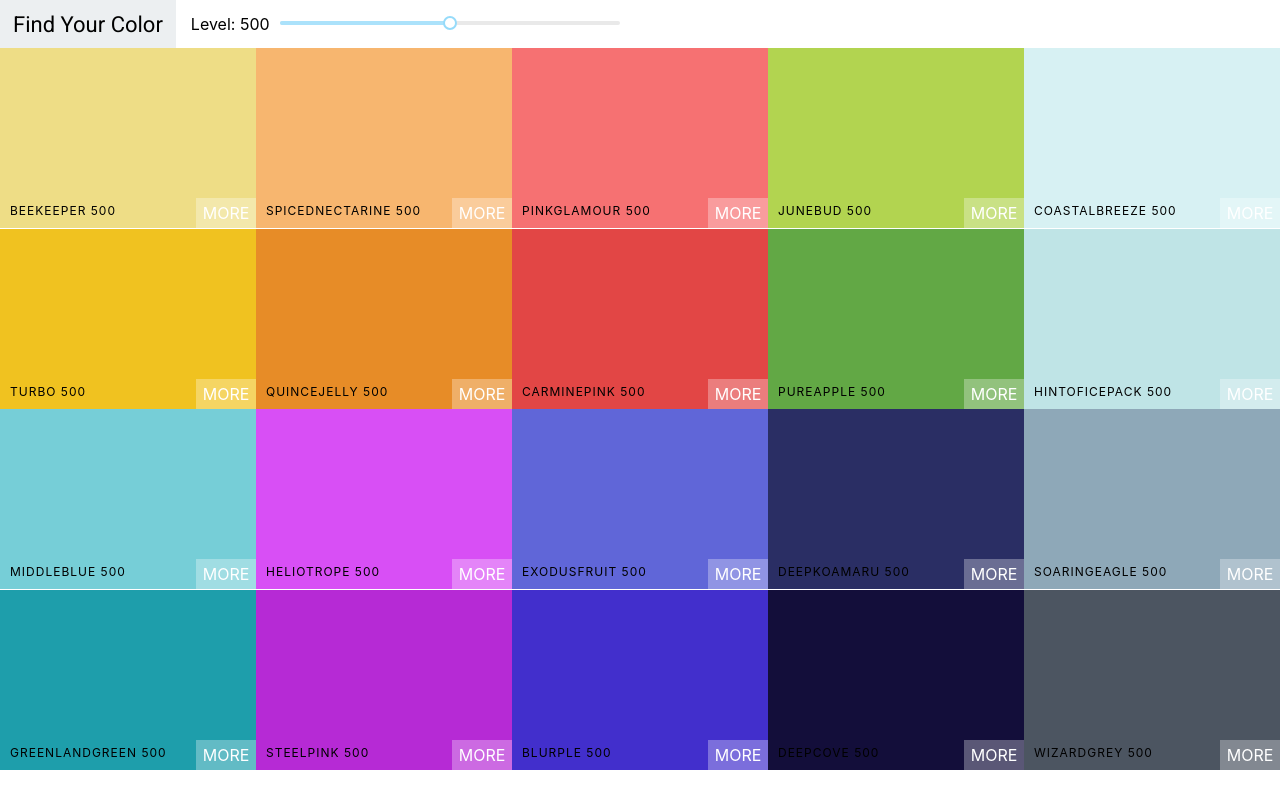
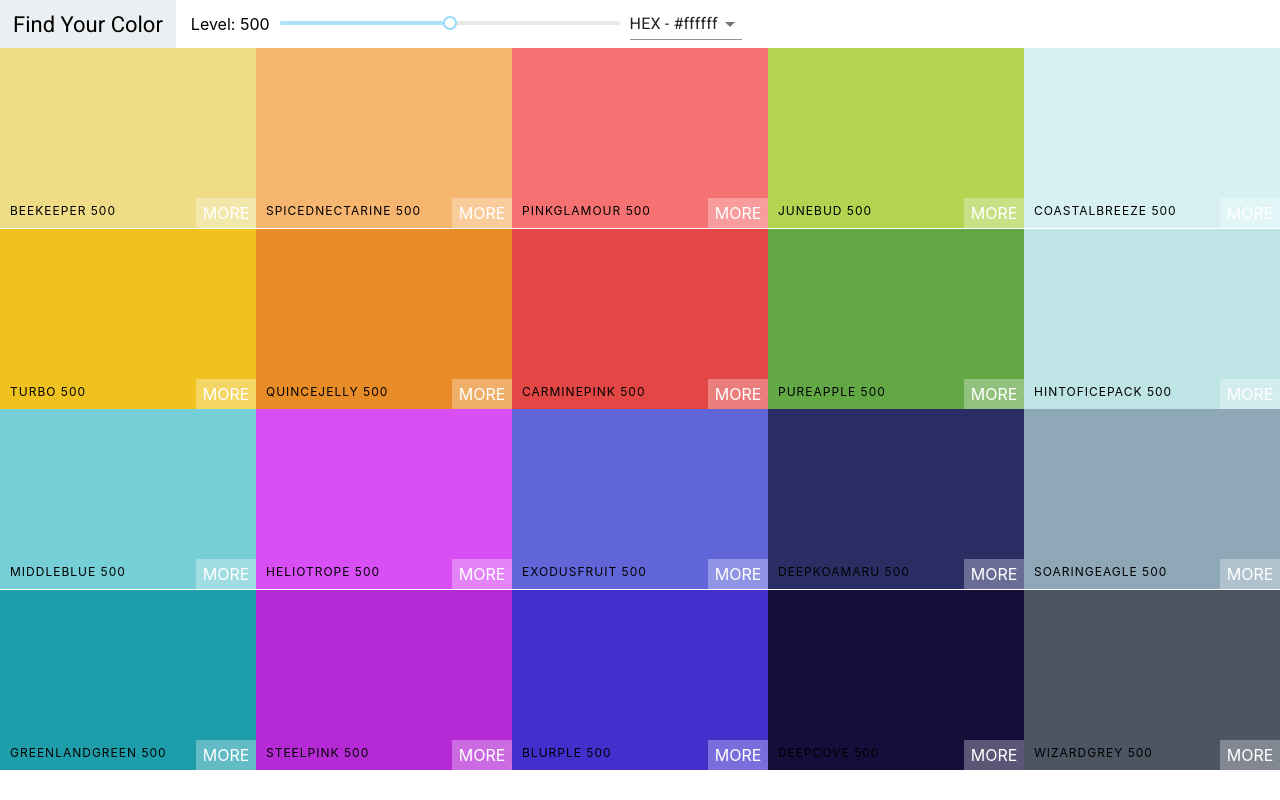
Before and after one commit to syedaziz27/Color-Palette-App, a React (Create React App) app: page / in a window 1280 px wide. Built offline with nearby package versions, Linux system fonts and the light colour scheme.

Commit message:
added menu items using materialUI

```diff
--- a/package.json
+++ b/package.json
@@ -3,6 +3,7 @@
   "version": "0.1.0",
   "private": true,
   "dependencies": {
+    "@material-ui/core": "^4.5.1",
     "chroma-js": "^2.0.6",
     "rc-slider": "^8.7.1",
     "react": "^16.9.0",
--- a/src/Navbar.js
+++ b/src/Navbar.js
@@ -1,9 +1,23 @@
 import React, { Component } from "react";
+import Select from "@material-ui/core/Select";
+import MenuItem from "@material-ui/core/MenuItem";
 import Slider from "rc-slider";
 import "rc-slider/assets/index.css";
 import "./Navbar.css";
 
 export default class Navbar extends Component {
+  constructor(props) {
+    super(props);
+    this.state = {
+      format: "hex"
+    };
+    this.changeFormat = this.changeFormat.bind(this);
+  }
+
+  changeFormat(e) {
+    this.setState({ format: e.target.value });
+    this.props.handleChange(e.target.value);
+  }
   render() {
     return (
       <header className="Navbar">
@@ -22,6 +36,13 @@ export default class Navbar extends Component {
             />
           </div>
         </div>
+        <div className="select-container">
+          <Select onChange={this.changeFormat} value={this.state.format}>
+            <MenuItem value="hex">HEX - #ffffff</MenuItem>
+            <MenuItem value="rgb">RGB - </MenuItem>
+            <MenuItem value="rgba">RGBA</MenuItem>
+          </Select>
+        </div>
       </header>
     );
   }
--- a/src/Palette.js
+++ b/src/Palette.js
@@ -7,9 +7,11 @@ export default class Palette extends Component {
   constructor(props) {
     super(props);
     this.state = {
-      level: 500
+      level: 500,
+      format: "hex"
     };
     this.changeLevel = this.changeLevel.bind(this);
+    this.changeFormat = this.changeFormat.bind(this);
   }
   componentDidMount() {
     console.log(this.props);
@@ -19,16 +21,25 @@ export default class Palette extends Component {
     this.setState({ level });
   }
 
+  changeFormat(val) {
+    this.setState({ format: val });
+  }
+
   render() {
+    const { level, format } = this.state;
     const colorBoxes = this.props.palette.colors[this.state.level].map(
       color => {
-        return <ColorBox background={color.hex} name={color.name} />;
+        return <ColorBox background={color[format]} name={color.name} />;
       }
     );
 
     return (
       <div className="Palette">
-        <Navbar level={this.state.level} changeLevel={this.changeLevel} />
+        <Navbar
+          level={level}
+          changeLevel={this.changeLevel}
+          handleChange={this.changeFormat}
+        />
         <div className="Palette-colors">{colorBoxes}</div>
       </div>
     );
```
Also changed, not shown: 1 other file (tests, documents, lock files or other folders).
